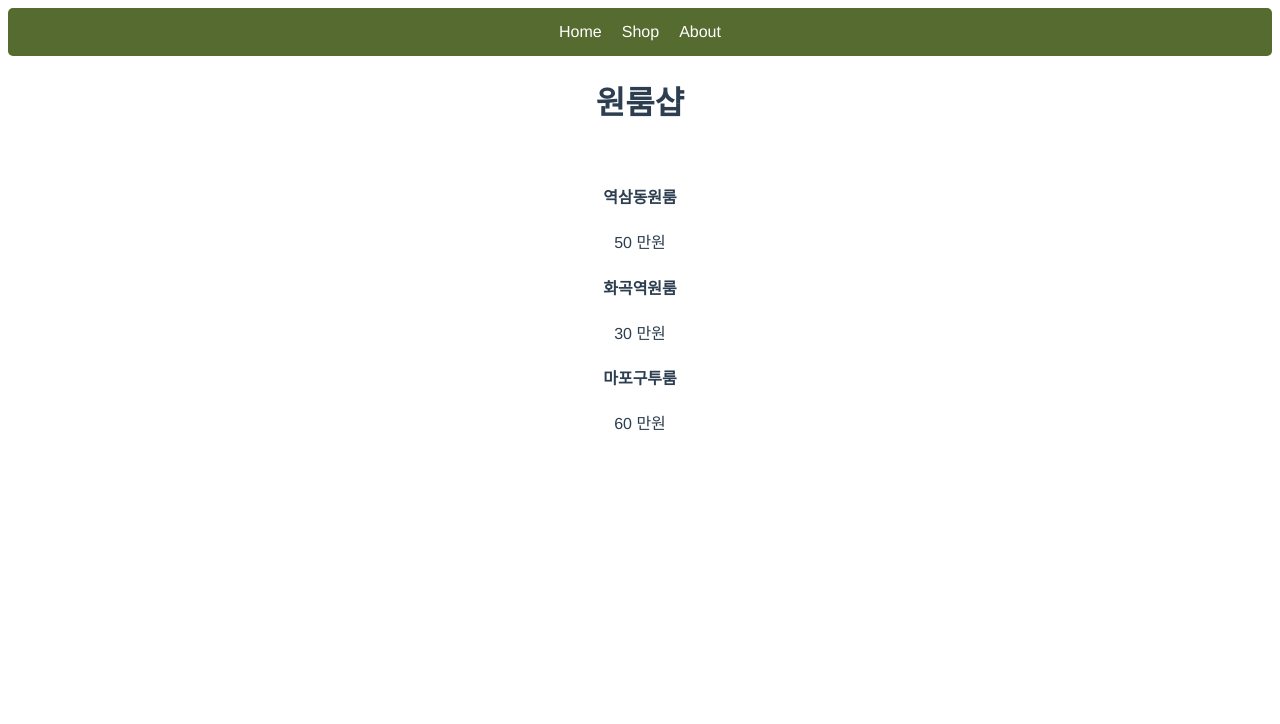
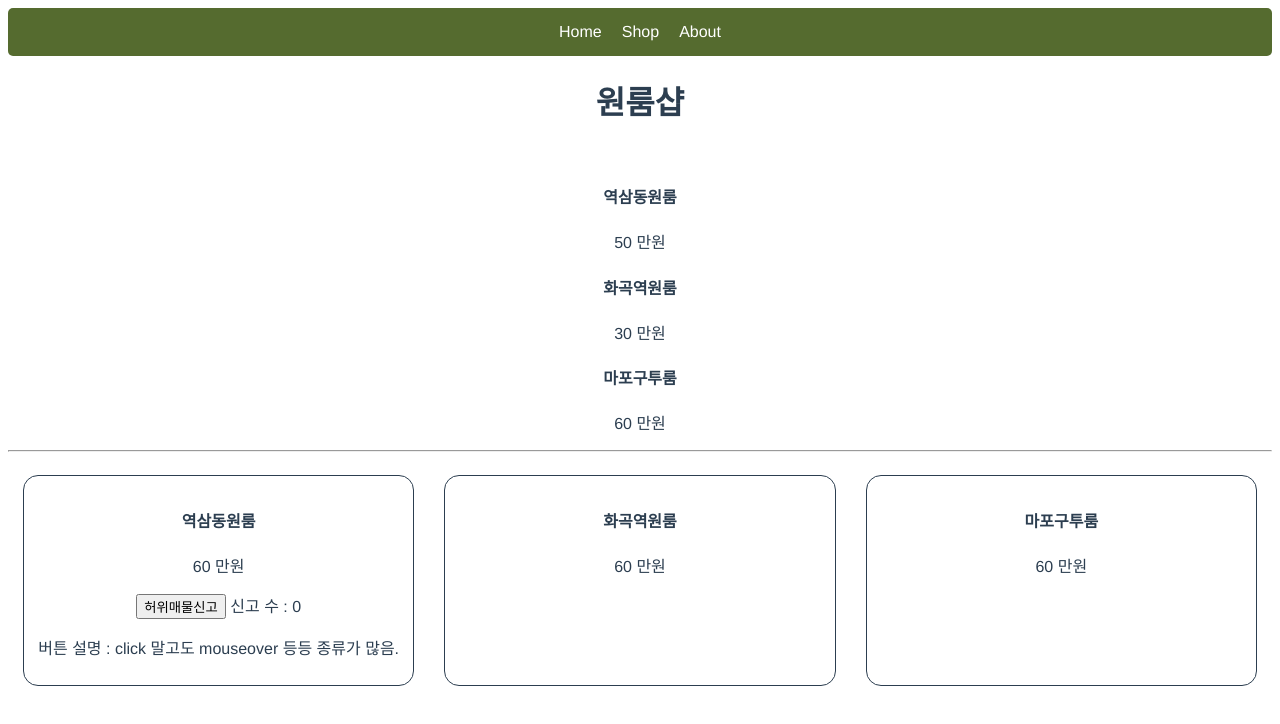
Before and after one commit to h2s0/vuedongsan, a Vue app: page / in a window 1280 px wide. Shown: the top 724 px of the page. Built offline with nearby package versions, Linux system fonts and the light colour scheme.

Commit message:
✨ 4강 : 이벤트 핸들러로 신고버튼 만들기 onclick

```diff
--- a/src/App.vue
+++ b/src/App.vue
@@ -12,8 +12,28 @@
     <h4>{{ product }}</h4>
     <p>{{ price[index] }} 만원</p>
   </div>
+
+  <hr>
+
+<div style="display:flex">
+  <div class="box">
+    <h4>{{ products[0] }}</h4>
+    <p>{{ price[2] }} 만원</p>
+    <button @click="counts">허위매물신고</button> <span>신고 수 : {{ count }}</span>
+    <p>
+      버튼 설명 : click 말고도 mouseover 등등 종류가 많음.
+    </p>
+  </div>
+  <div class="box">
+    <h4>{{ products[1] }}</h4>
+    <p>{{ price[2] }} 만원</p>
+  </div>
+  <div class="box">
+    <h4>{{ products[2] }}</h4>
+    <p>{{ price[2] }} 만원</p>
+  </div>
+  </div>
 </div>
-
 
 </template>
 
@@ -23,14 +43,21 @@ export default {
   name: 'App',
   data(){
     return {
+      count : 0,
       price : [50, 30, 60],
       products: ['역삼동원룸', '화곡역원룸', '마포구투룸'],
       menus: ['Home', 'Shop', 'About']
     }
   },
   components: {
-  }
+  },
+  methods: { // vue 에서 함수만들고 싶을 때 사용
+    counts() {
+      this.count += 1;
+    },
+  },
 }
+
 </script>
 
 <style>
@@ -52,4 +79,12 @@ export default {
   color: white;
   padding: 10px;
 }
+
+.box {
+  border: 1px solid #2c3e50;
+  border-radius: 15px;
+  padding: 10px;
+  margin: 15px;
+  width: 500px;
+}
 </style>
```
